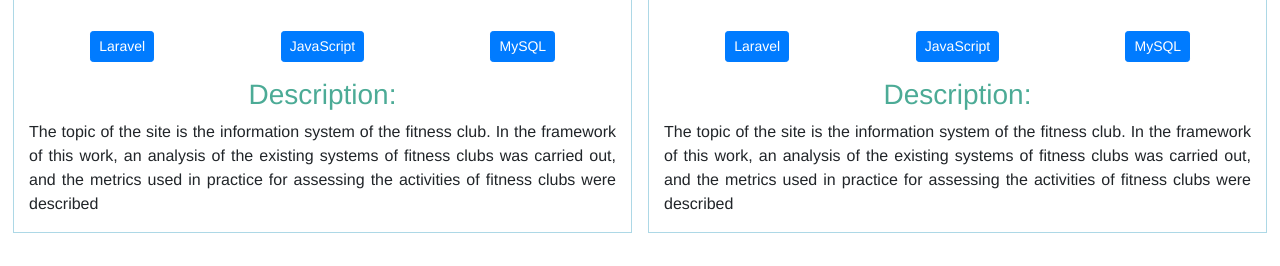
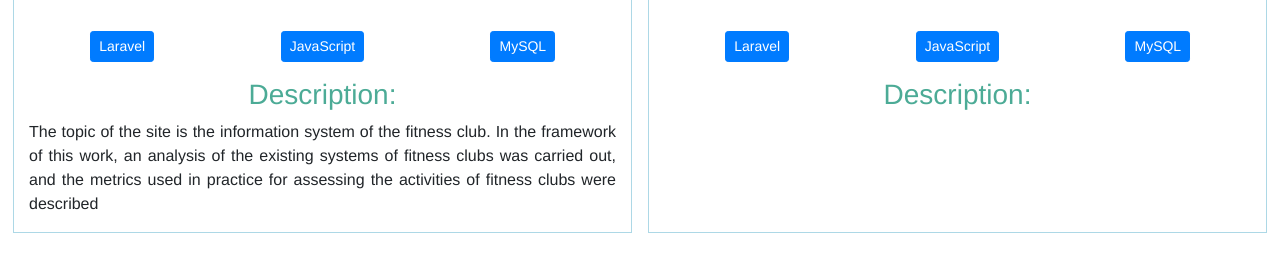
Before and after one commit to BVAk/Portfolio, a Vue app: page / in a window 1280 px wide. Shown: the part 800-1066 px from the top of the page. Built offline with nearby package versions, Linux system fonts and the light colour scheme.

Commit message:
delete description

```diff
--- a/src/components/Projects.vue
+++ b/src/components/Projects.vue
@@ -78,7 +78,7 @@
               <div class="col"><button type="button" class="btn btn-primary btn-sm m-2">MySQL</button></div>
             </div>
     <h3>Description:</h3>
-        <p class="text-justify">The topic of the site is the information system of the fitness club. In the framework of this work, an analysis of the existing systems of fitness clubs was carried out, and the metrics used in practice for assessing the activities of fitness clubs were described </p>
+        <p class="text-justify"> </p>
     </div>
 
     </div>
```
